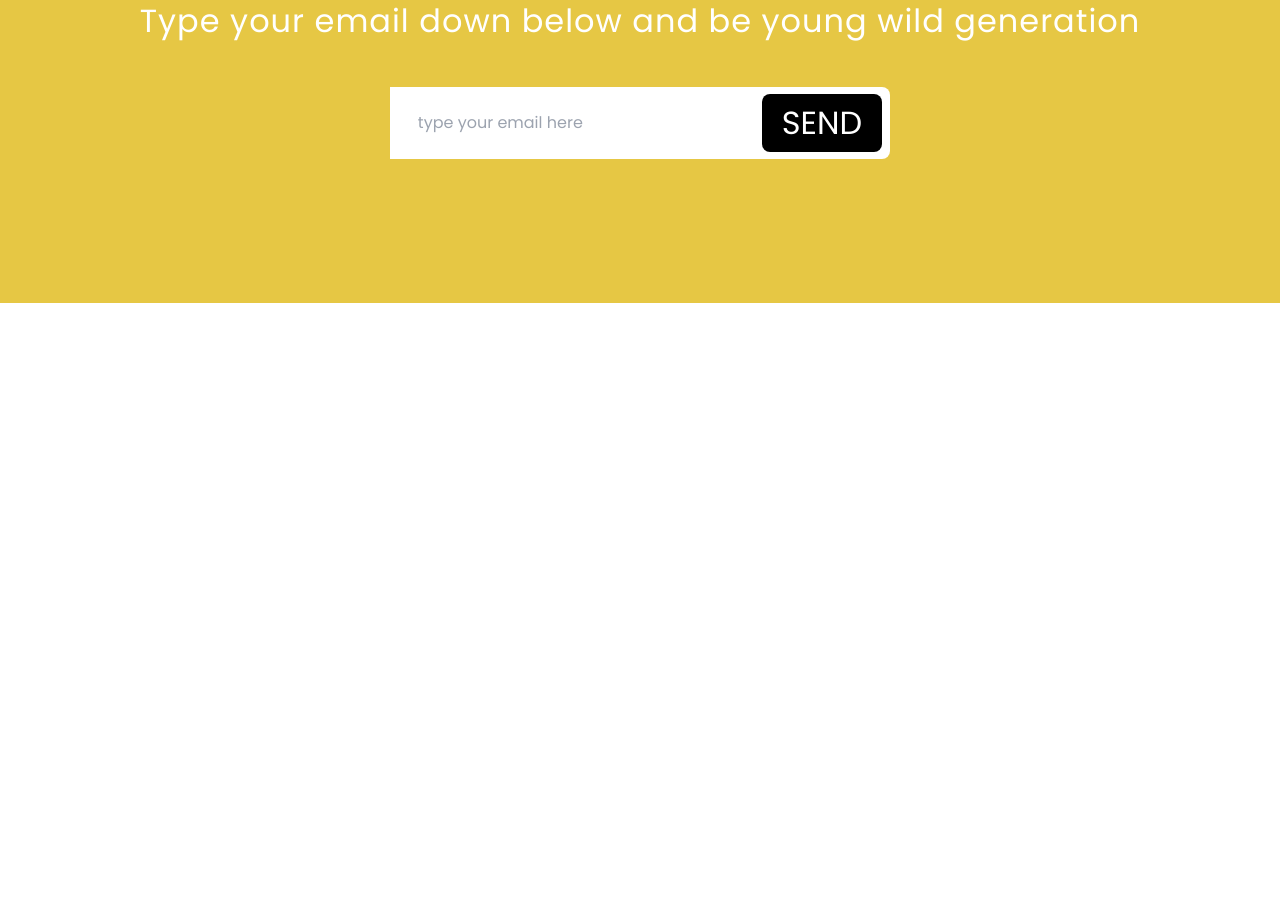
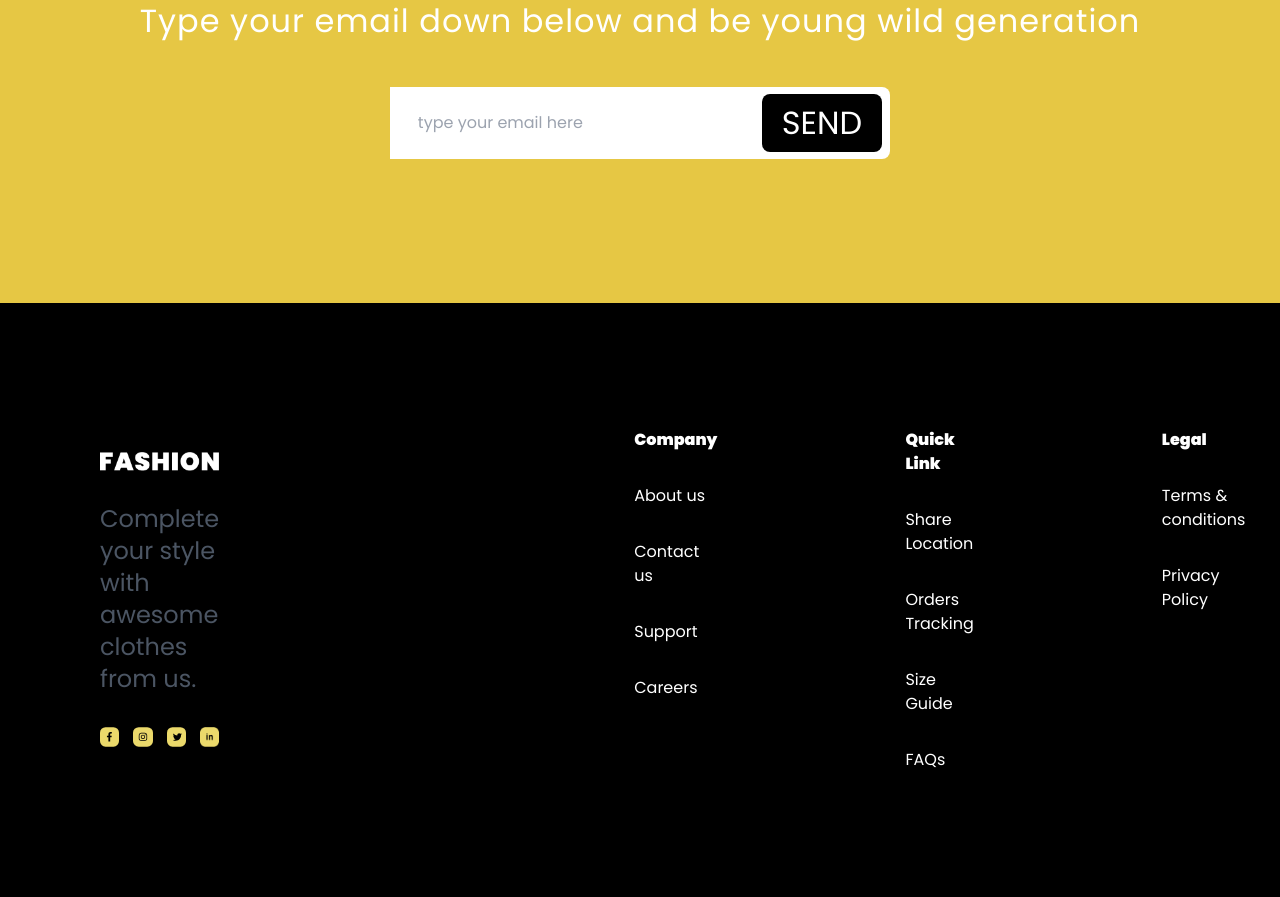
Before and after one commit to samiulislamsharan/tailwind-e-commerce-website, a website: page index.html in a window 1280 px wide. Shown: the part 5891-6788 px from the top of the page. Before the commit the page ends 6194 px from the top, so only its background shows below. Drawn offline with Linux system fonts and the light colour scheme.

Commit message:
Add footer section

```diff
--- a/index.html
+++ b/index.html
@@ -253,6 +253,54 @@
         </form>
     </section>
     <!-- newsletter section end -->
+
+    <!-- footer section -->
+    <footer
+        class="bg-black py-[125px] text-white flex flex-col gap-24 px-14 md:items-center md:gap-[415px] md:flex-row md:justify-between md:px-[100px]">
+        <div class="flex flex-col items-start gap-8">
+            <div>
+                <img src="./assets/images/FASHION.png" alt="" />
+            </div>
+            <div>
+                <p class="text-xl font-normal text-gray-600 md:text-2xl">Complete your style with awesome <br />
+                    clothes from us.</p>
+            </div>
+            <ul class="flex flex-row gap-[14px]">
+                <li><a href="#" alt=><img src="./assets/images/fb.svg" alt="" srcset=""></a></li>
+                <li><a href="#"><img src="./assets/images/insta.svg" alt="" srcset=""></a></li>
+                <li><a href="#"><img src="./assets/images/twitter.svg" alt="" srcset=""></a></li>
+                <li><a href="#"><img src="./assets/images/linkedin.png" alt="" srcset=""></a></li>
+            </ul>
+        </div>
+        <div class="flex flex-col gap-[50px] md:gap-[188px] md:flex-row">
+            <div class="flex flex-col gap-8 text-white">
+                <h4 class="font-bold">Company</h4>
+                <ul class="flex flex-col gap-8">
+                    <li><a href="http://">About us</a></li>
+                    <li><a href="http://">Contact us</a></li>
+                    <li><a href="http://">Support</a></li>
+                    <li><a href="http://">Careers</a></li>
+                </ul>
+            </div>
+            <div class="flex flex-col gap-8 text-white">
+                <h4 class="font-bold">Quick Link</h4>
+                <ul class="flex flex-col gap-8">
+                    <li><a href="http://">Share Location</a></li>
+                    <li><a href="http://">Orders Tracking</a></li>
+                    <li><a href="http://">Size Guide</a></li>
+                    <li><a href="http://">FAQs</a></li>
+                </ul>
+            </div>
+            <div class="flex flex-col gap-8 text-white">
+                <h4 class="font-bold">Legal</h4>
+                <ul class="flex flex-col gap-8">
+                    <li><a href="http://">Terms & conditions</a></li>
+                    <li><a href="http://">Privacy Policy</a></li>
+                </ul>
+            </div>
+        </div>
+    </footer>
+    <!-- footer section end -->
     <script>
         const hamburger = document.getElementById('hamburger');
         const mobileNav = document.getElementById('mobile-nav');
```
